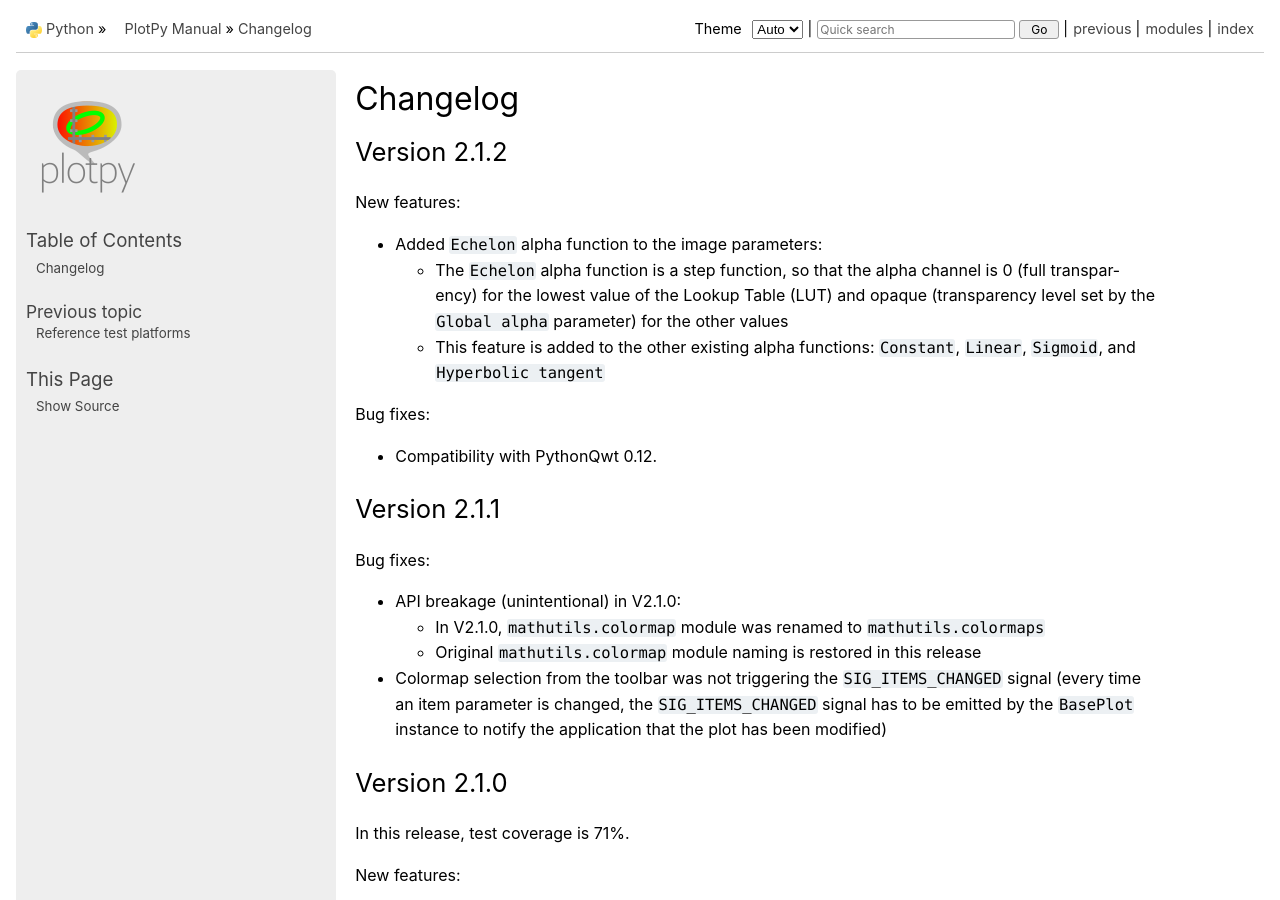
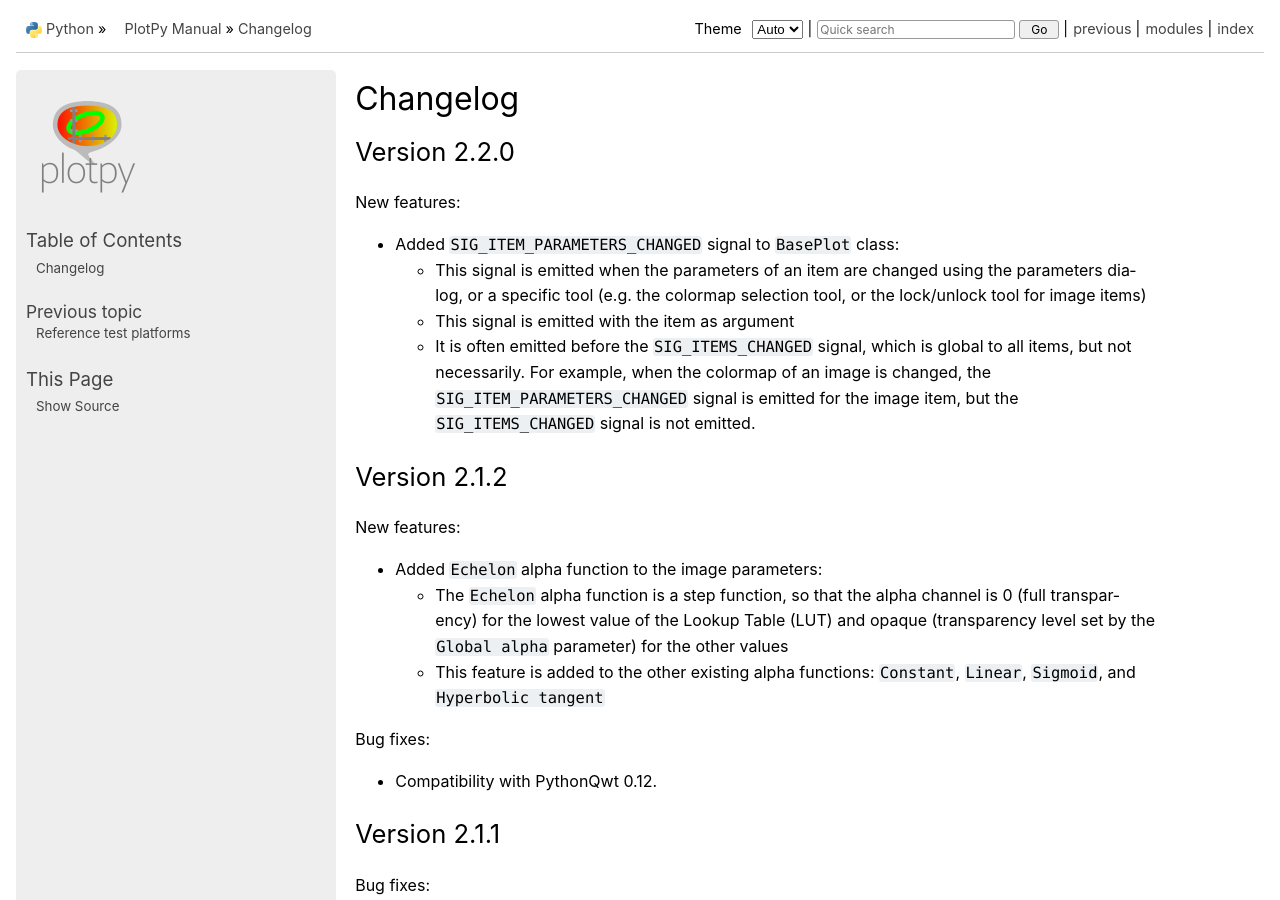
Before and after one commit to PlotPyStack/PlotPy, a Sphinx documentation site: the page built from doc/changelog.rst, in a window 1280 px wide and 900 px high. Built offline with Sphinx 7.4.7, drawn with Linux system fonts in a browser that asks for light colours.

Commit message:
Add SIG_ITEM_PARAMETERS_CHANGED signal to BasePlot class

```diff
--- a/CHANGELOG.md
+++ b/CHANGELOG.md
@@ -1,4 +1,18 @@
 # Changelog #
+
+## Version 2.2.0 ##
+
+New features:
+
+* Added `SIG_ITEM_PARAMETERS_CHANGED` signal to `BasePlot` class:
+  * This signal is emitted when the parameters of an item are changed using the
+    parameters dialog, or a specific tool (e.g. the colormap selection tool,
+    or the lock/unlock tool for image items)
+  * This signal is emitted with the item as argument
+  * It is often emitted before the `SIG_ITEMS_CHANGED` signal, which is global to all
+    items, but not necessarily. For example, when the colormap of an image is changed,
+    the `SIG_ITEM_PARAMETERS_CHANGED` signal is emitted for the image item, but the
+    `SIG_ITEMS_CHANGED` signal is not emitted.
 
 ## Version 2.1.2 ##
 
--- a/doc/features/signals.rst
+++ b/doc/features/signals.rst
@@ -24,6 +24,7 @@ Signals emitted by :py:class:`.BasePlot` objects:
 - :py:attr:`.BasePlot.SIG_ANNOTATION_CHANGED`
 - :py:attr:`.BasePlot.SIG_RANGE_CHANGED`
 - :py:attr:`.BasePlot.SIG_ITEMS_CHANGED`
+- :py:attr:`.BasePlot.SIG_ITEM_PARAMETERS_CHANGED`
 - :py:attr:`.BasePlot.SIG_ACTIVE_ITEM_CHANGED`
 - :py:attr:`.BasePlot.SIG_ITEM_REMOVED`
 - :py:attr:`.BasePlot.SIG_ITEM_SELECTION_CHANGED`
--- a/plotpy/__init__.py
+++ b/plotpy/__init__.py
@@ -20,7 +20,7 @@ External resources:
 .. _GitHub: https://github.com/PierreRaybaut/plotpy
 """
 
-__version__ = "2.1.2"
+__version__ = "2.2.0"
 __VERSION__ = tuple([int(number) for number in __version__.split(".")])
 
 # --- Important note: DATAPATH and LOCALEPATH are used by guidata.configtools
```
Also changed, not shown: 3 other files.
